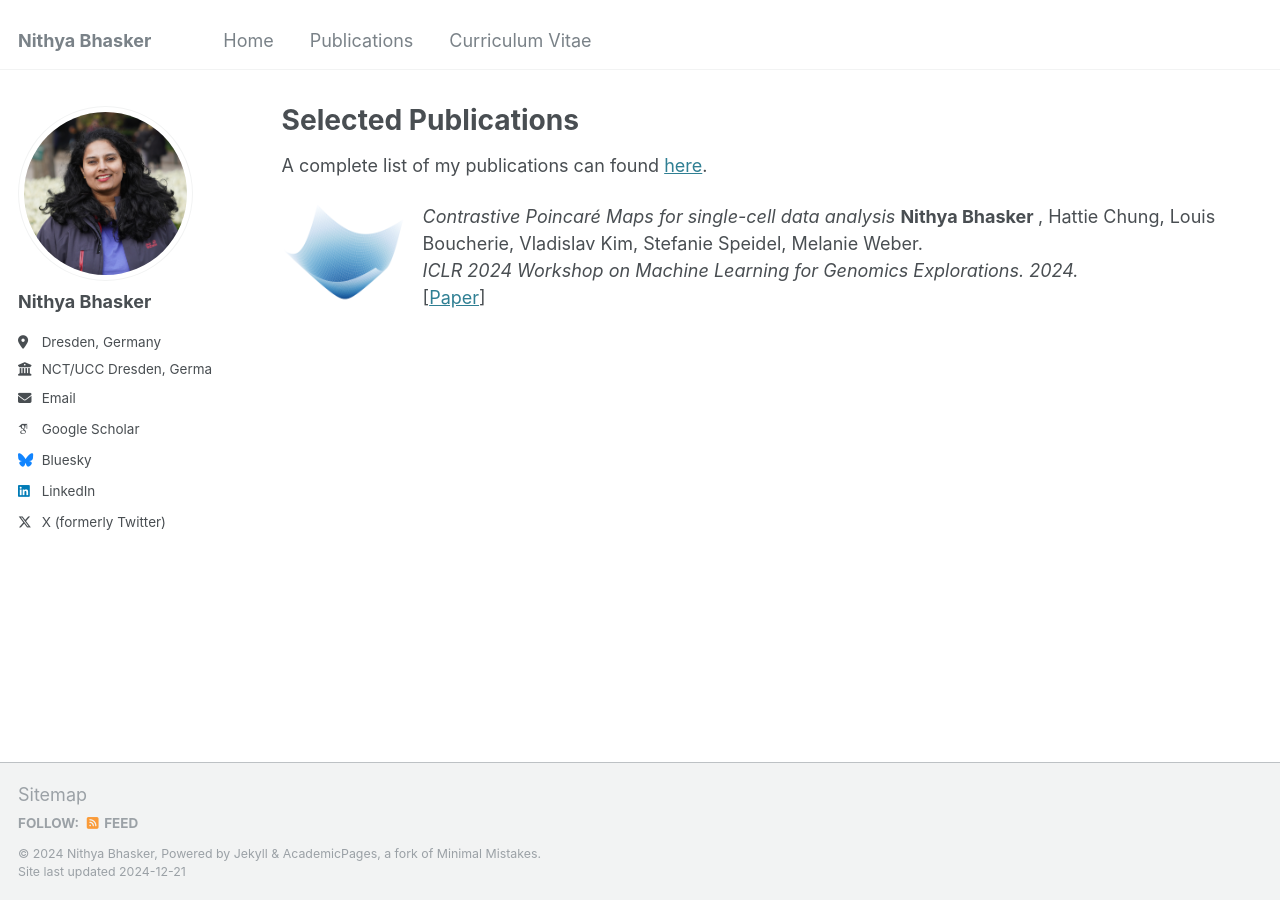
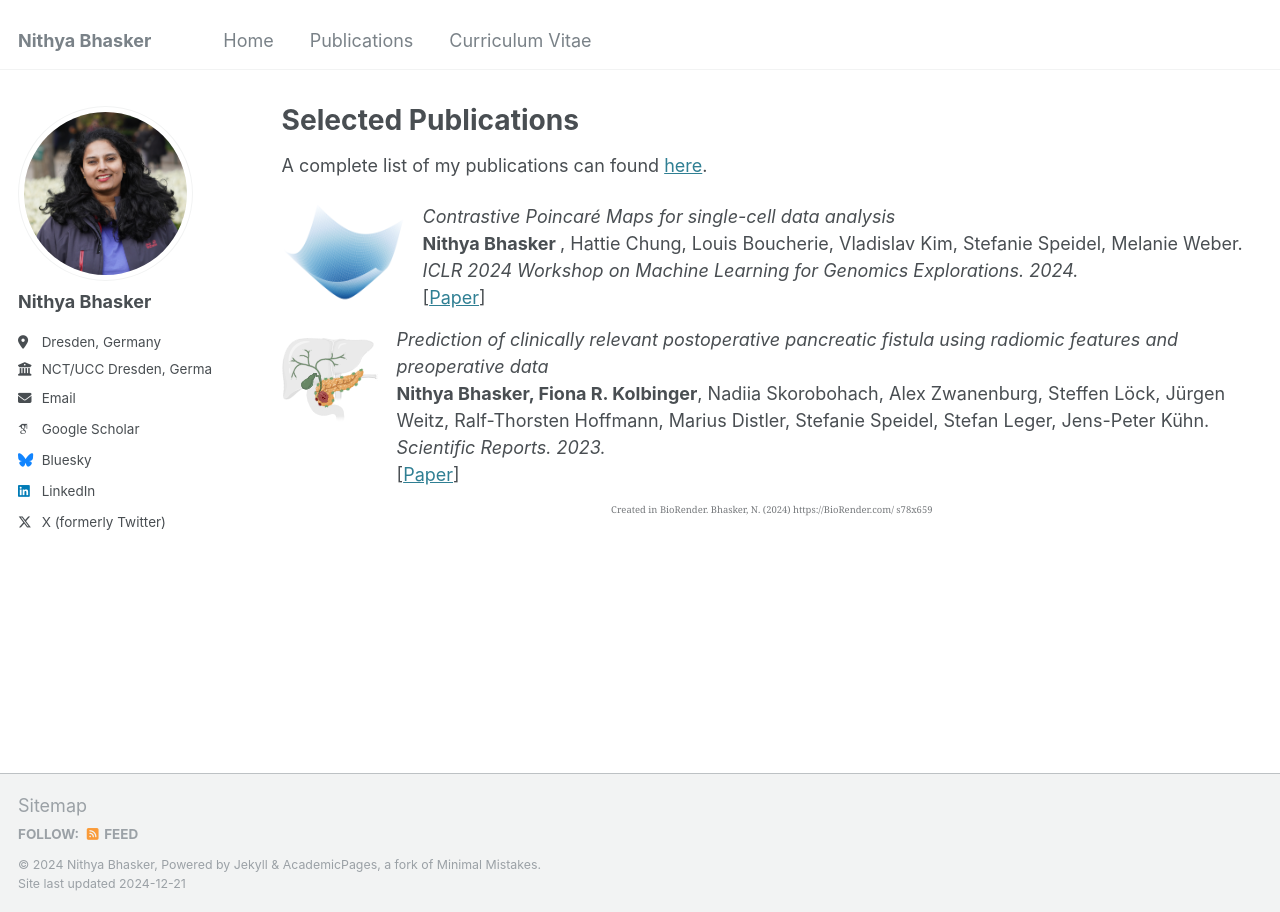
Before and after one commit to NithyaBhasker/nithyabhasker.github.io, a Jekyll site: the page built from _pages/publications.html, in a window 1280 px wide. Built offline with Jekyll 4.4.1, drawn with Linux system fonts in a browser that asks for light colours; some web fonts are replaced.

Commit message:
publications update

```diff
--- a/_pages/publications.html
+++ b/_pages/publications.html
@@ -8,12 +8,29 @@ author_profile: true
   <p>A complete list of my publications can found <a href="{{site.author.googlescholar}}">here</a>.</p>
 {% endif %}
 
+
 <div style="display: flex; align-items: flex-start; margin-bottom: 15px;">
   <img src="https://nithyabhasker.github.io/files/p1.png" alt="Thumbnail" style="margin-right: 15px;" />
   <div>
     <em>Contrastive Poincaré Maps for single-cell data analysis</em>
-    <strong>Nithya Bhasker </strong>, Hattie Chung, Louis Boucherie, Vladislav Kim, Stefanie Speidel, Melanie Weber.
+    <br><strong>Nithya Bhasker </strong>, Hattie Chung, Louis Boucherie, Vladislav Kim, Stefanie Speidel, Melanie Weber.
     <br><i>ICLR 2024 Workshop on Machine Learning for Genomics Explorations. 2024.</i>
     <br>[<a href="https://doi.org/10.1234/jds.2021.12345">Paper</a>]
   </div>
 </div>
+
+<div style="display: flex; align-items: flex-start; margin-bottom: 15px;">
+  <img src="https://nithyabhasker.github.io/files/p2.png" alt="Thumbnail" style="margin-right: 15px;" />
+  <div>
+    <em>Prediction of clinically relevant postoperative pancreatic fistula using radiomic features and preoperative data</em>
+    <br><strong>Nithya Bhasker, Fiona R. Kolbinger</strong>, Nadiia Skorobohach, Alex Zwanenburg, Steffen Löck, Jürgen Weitz, Ralf-Thorsten Hoffmann, Marius Distler, Stefanie Speidel, Stefan Leger, Jens-Peter Kühn.
+    <br><i>Scientific Reports. 2023.</i>
+    <br>[<a href="https://doi.org/10.1038/s41598-023-34168-x">Paper</a>]
+  </div>
+</div>
+
+<div style="text-align: center; font-size: 0.7em; color: #777; margin-top: 5px;">
+  <figcaption>Created in BioRender. Bhasker, N. (2024) https://BioRender.com/
+s78x659
+</figcaption>
+</div>
```
Also changed, not shown: files/p2.png (added), files/p3.png (added).
